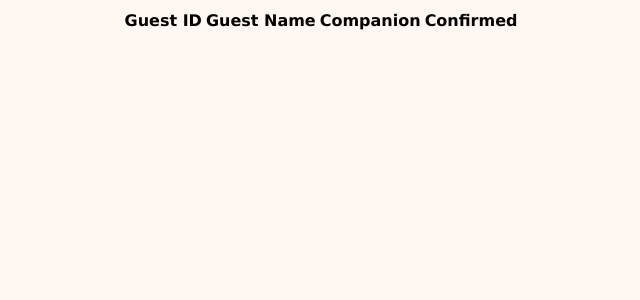
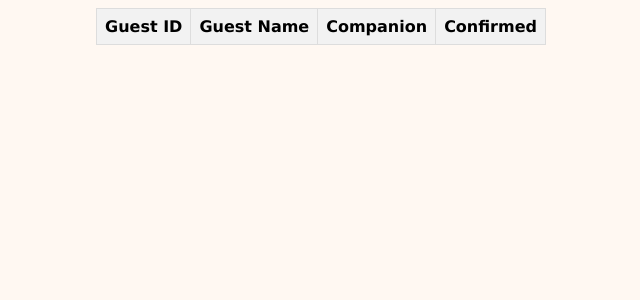
Before and after one commit to LuisFerGomSal/rsvpboda, a Flask app: page /admin in a window 1280 px wide. Shown: the top 300 px of the page, without its empty margins (319-959 px from the left). Run offline with Flask 3, Linux system fonts and the light colour scheme; lists and menus that the app fills with data are empty; some libraries are stand-ins or nearby versions.

Commit message:
modified styles for tables

```diff
--- a/static/css/template.css
+++ b/static/css/template.css
@@ -91,7 +91,18 @@ h2{
     margin-bottom: 30px;
 }
 
-#guests-table > th{
-    border: 1px bold #000000;
-    color: red;
+table {
+    width: 100%;
+    border-collapse: collapse;
+    margin-bottom: 20px;
 }
+
+th, td {
+    border: 1px solid #ddd;
+    padding: 8px;
+    text-align: left;
+}
+
+th {
+    background-color: #f2f2f2;
+}
```
